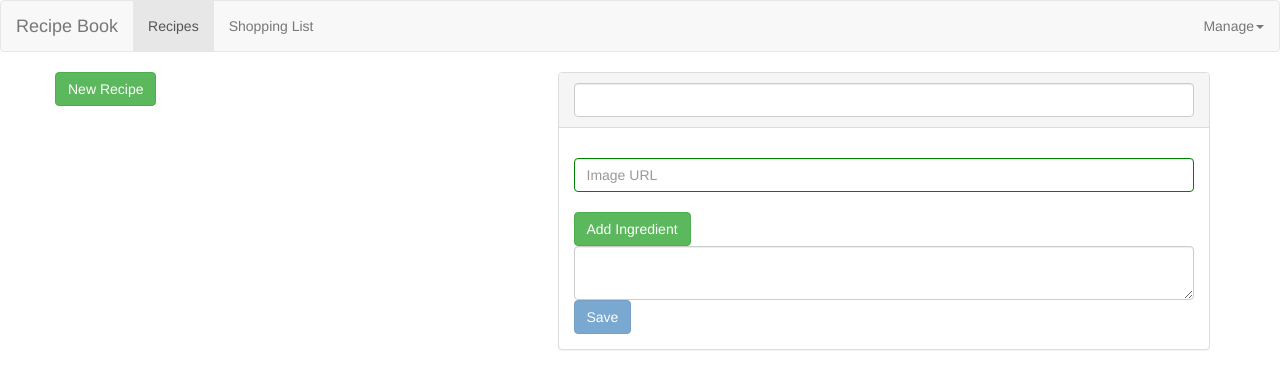
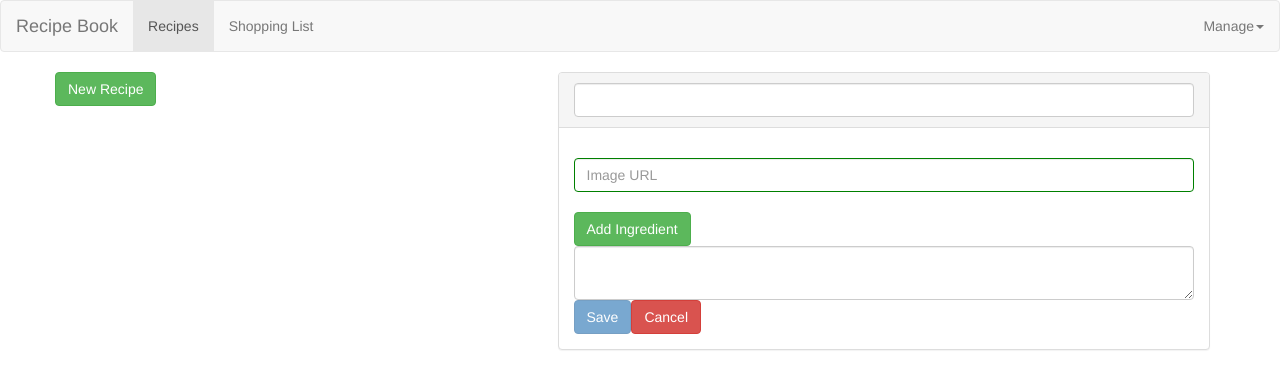
Before and after one commit to HartlIKS/angular-course-project_Recipe-Book, an Angular app: page /recipes/new in a window 1280 px wide. Shown: the top 386 px of the page. Built offline with nearby package versions, Linux system fonts and the light colour scheme.

Commit message:
added cancel button to recipe edit

```diff
--- a/src/app/recipes/recipe-edit/recipe-edit.component.html
+++ b/src/app/recipes/recipe-edit/recipe-edit.component.html
@@ -24,6 +24,7 @@
             }" type="button" (click)="newIngredient()">Add Ingredient</button>
             <textarea formControlName="preparation" class="form-control"></textarea>
             <button class="btn btn-primary" type="submit" [disabled]="recipeForm.invalid">Save</button>
+            <button class="btn btn-danger" type="button" routerLink="..">Cancel</button>
         </div>
     </div>
 </form>
```
